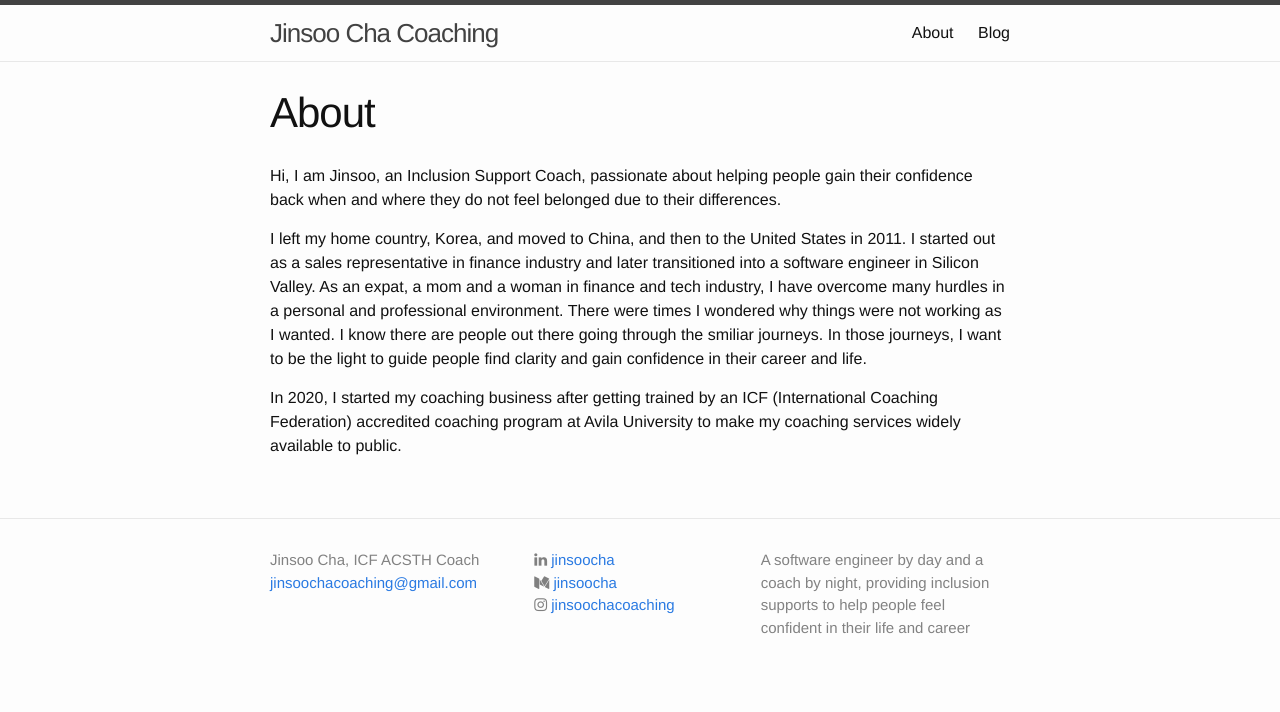
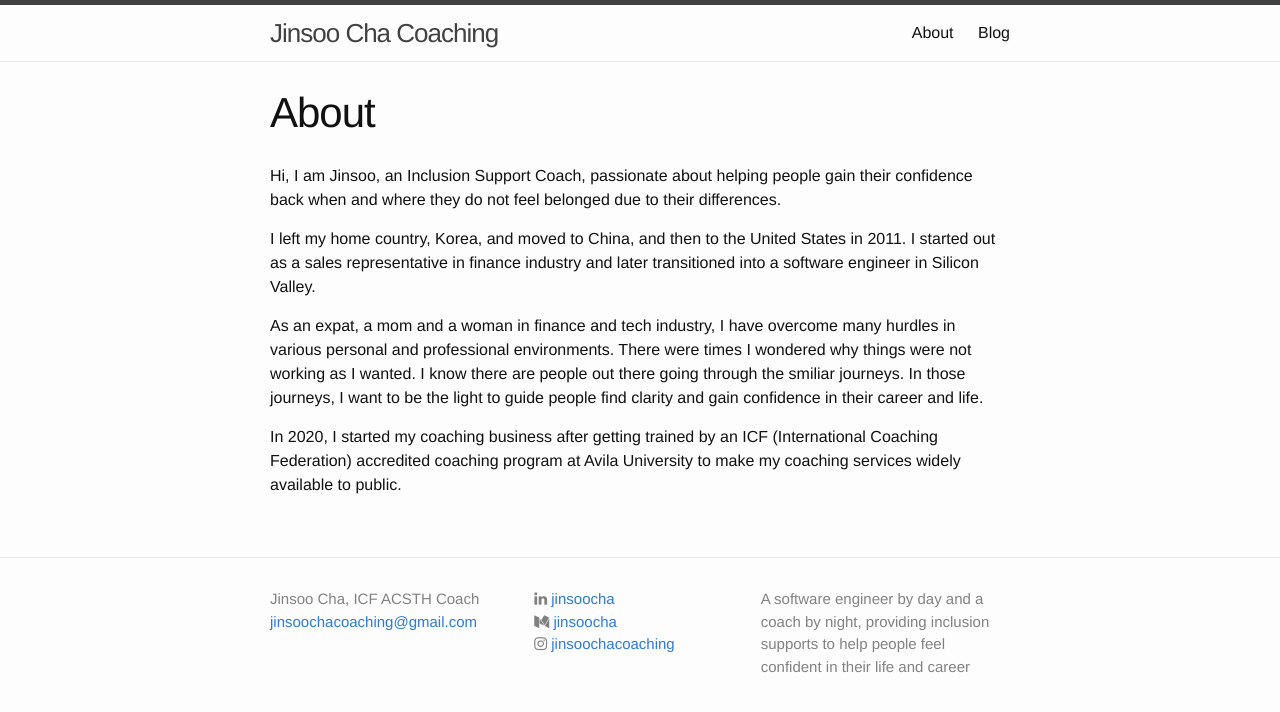
Before and after one commit to jinsoocha/jinsoocha.github.io, a Jekyll site: the page built from about.md, in a window 1280 px wide. Shown: the top 712 px of the page. Built offline with Jekyll 4.4.1, drawn with Linux system fonts in a browser that asks for light colours; nearby versions of some CDN libraries.

Commit message:
Update about.md

```diff
--- a/about.md
+++ b/about.md
@@ -6,6 +6,8 @@ permalink: /about/
 
 Hi, I am Jinsoo, an Inclusion Support Coach, passionate about helping people gain their confidence back when and where they do not feel belonged due to their differences.
 
-I left my home country, Korea, and moved to China, and then to the United States in 2011. I started out as a sales representative in finance industry and later transitioned into a software engineer in Silicon Valley. As an expat, a mom and a woman in finance and tech industry, I have overcome many hurdles in a personal and professional environment. There were times I wondered why things were not working as I wanted. I know there are people out there going through the smiliar journeys. In those journeys, I want to be the light to guide people find clarity and gain confidence in their career and life.
+I left my home country, Korea, and moved to China, and then to the United States in 2011. I started out as a sales representative in finance industry and later transitioned into a software engineer in Silicon Valley.
+
+As an expat, a mom and a woman in finance and tech industry, I have overcome many hurdles in various personal and professional environments. There were times I wondered why things were not working as I wanted. I know there are people out there going through the smiliar journeys. In those journeys, I want to be the light to guide people find clarity and gain confidence in their career and life.
 
 In 2020, I started my coaching business after getting trained by an ICF (International Coaching Federation) accredited coaching program at Avila University to make my coaching services widely available to public.
```
